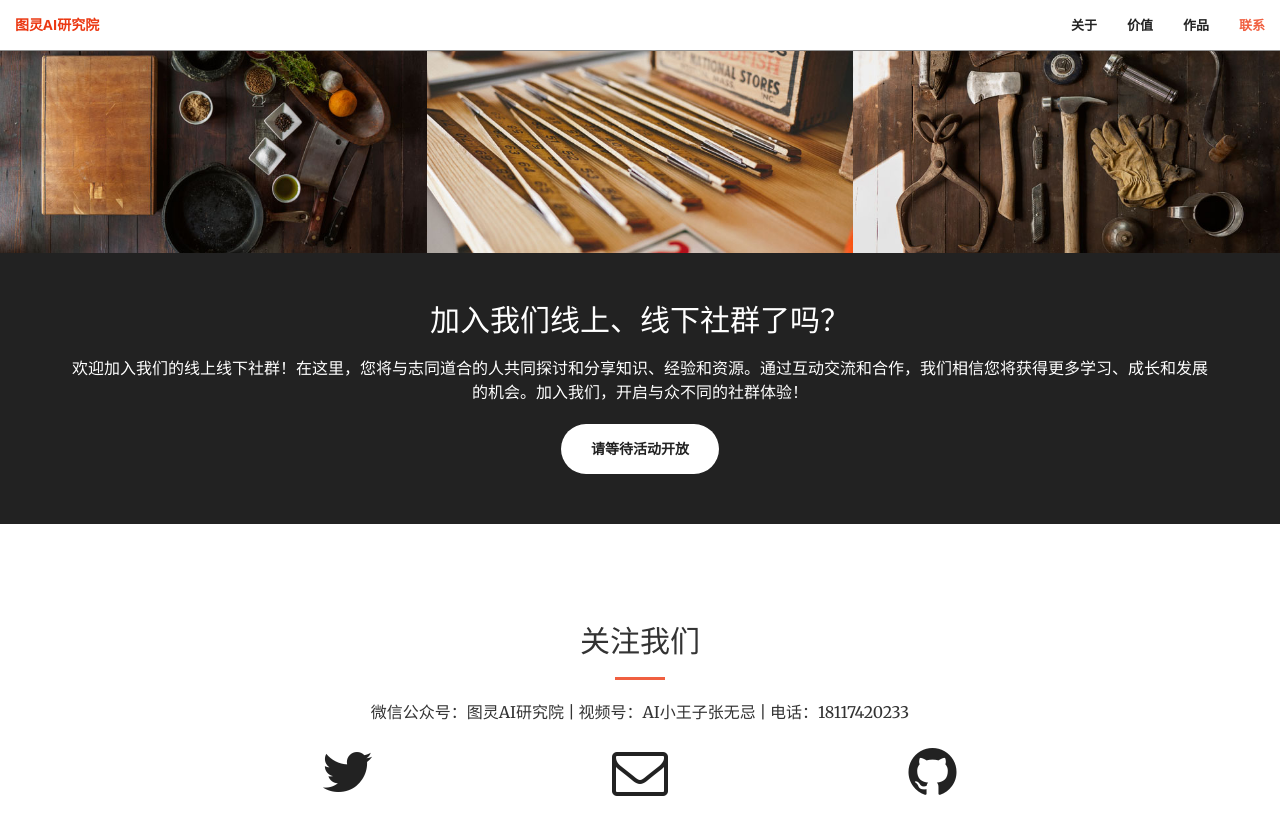
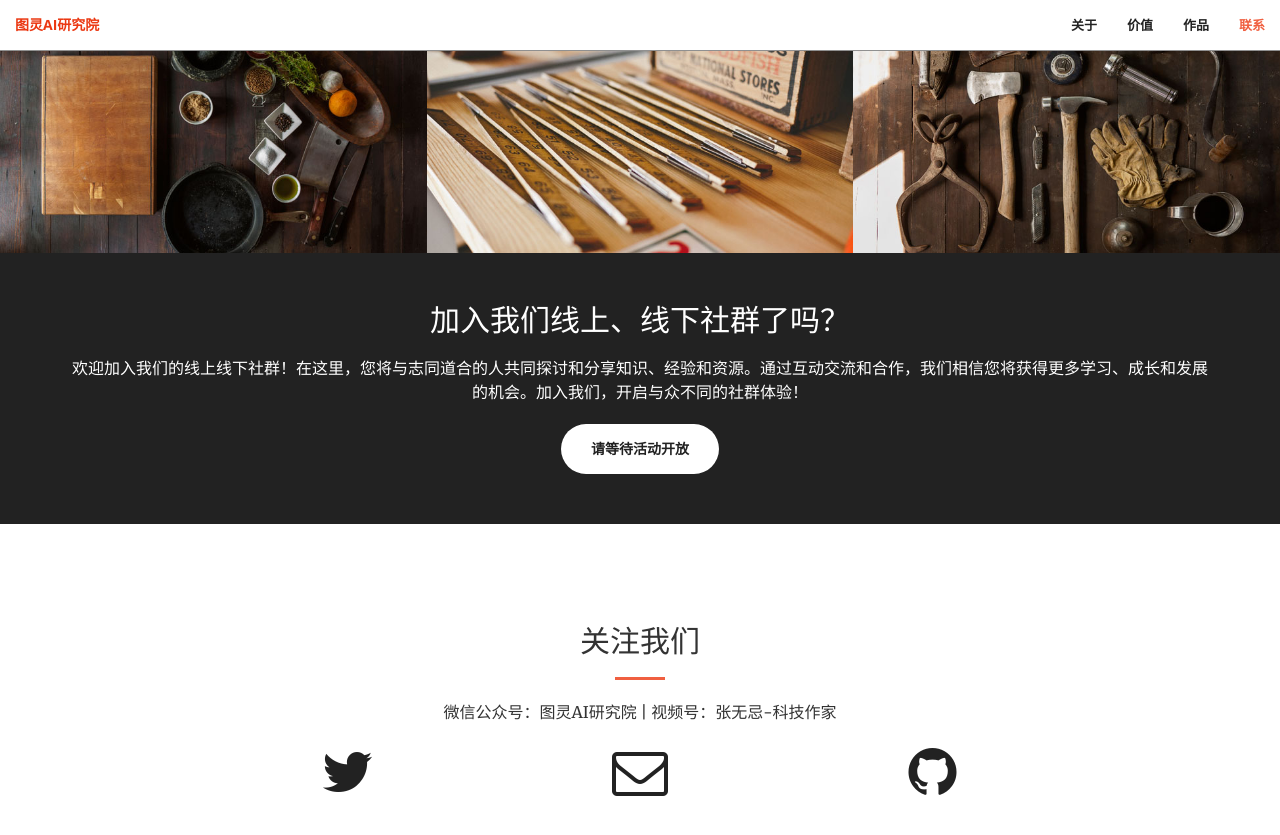
Before and after one commit to ceozyg3/ceozyg3, a Jekyll site: the page index.html, which Jekyll copies as it is, in a window 1280 px wide and 900 px high, scrolled down 1957 px. Shown: the top 835 px of the window. Built offline with Jekyll 4.4.1, drawn with Linux system fonts in a browser that asks for light colours.

Commit message:
Update index.html

```diff
--- a/index.html
+++ b/index.html
@@ -102,7 +102,7 @@
                 <h2 class="section-heading">体验图灵AI</h2>
                 <hr class="light">
                 <p class="text-faded">图灵AI已为小微企业和内容营销从业者推出垂类定制化AI模型和专属知识库产品，打造营销决策引擎和智能客服方案。</p>
-                <a href="https://yx.tulingai.top/" class="btn btn-default btn-xl" target="_blank">访问图灵AI营销系统>> </a>
+                <a href="https://ai.tulingai.top/" class="btn btn-default btn-xl" target="_blank">访问图灵AI营销系统>> </a>
             </div>
         </div>
     </div>
@@ -281,7 +281,7 @@
             <div class="col-lg-8 col-lg-offset-2 text-center">
                 <h2 class="section-heading">关注我们</h2>
                 <hr class="primary">
-                <p>微信公众号：图灵AI研究院 | 视频号：AI小王子张无忌 | 电话：18117420233</p>
+                <p>微信公众号：图灵AI研究院 | 视频号：张无忌-科技作家</p>
             </div>
         <div class="col-lg-2 col-lg-offset-2 text-center">
             <a href="https://tuling.ai">
```
